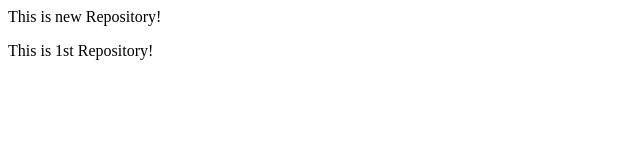
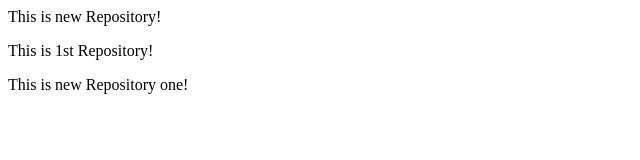
Before and after one commit to CodeIt266/LocalRepo, a plain HTML site: page index.html in a window 1280 px wide. Shown: the whole page, without its empty margins (0-640 px from the left). Drawn offline with Linux system fonts and the light colour scheme.

Commit message:
added text

```diff
--- a/index.html
+++ b/index.html
@@ -1,2 +1,3 @@
 <p>This is new Repository!</p>
 <p>This is 1st Repository!</p>
+<p>This is new Repository one!</p>
```
